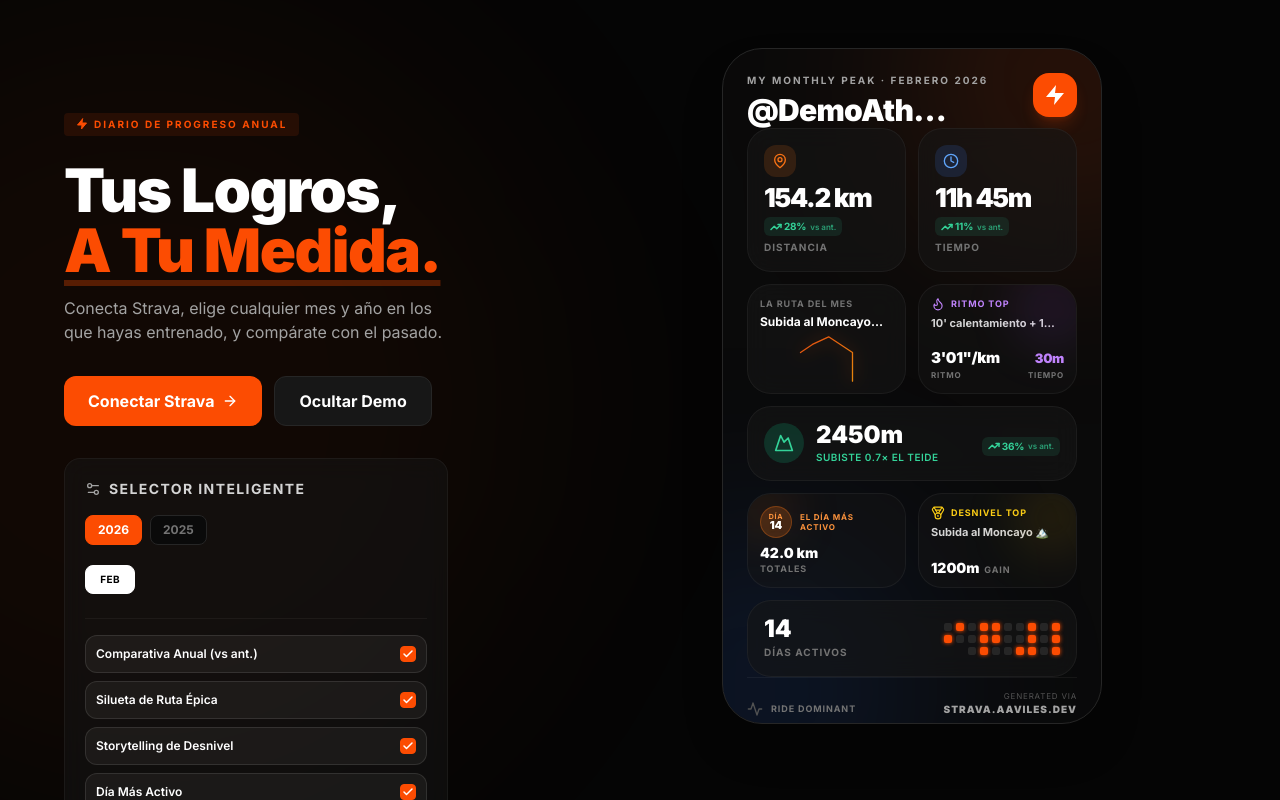
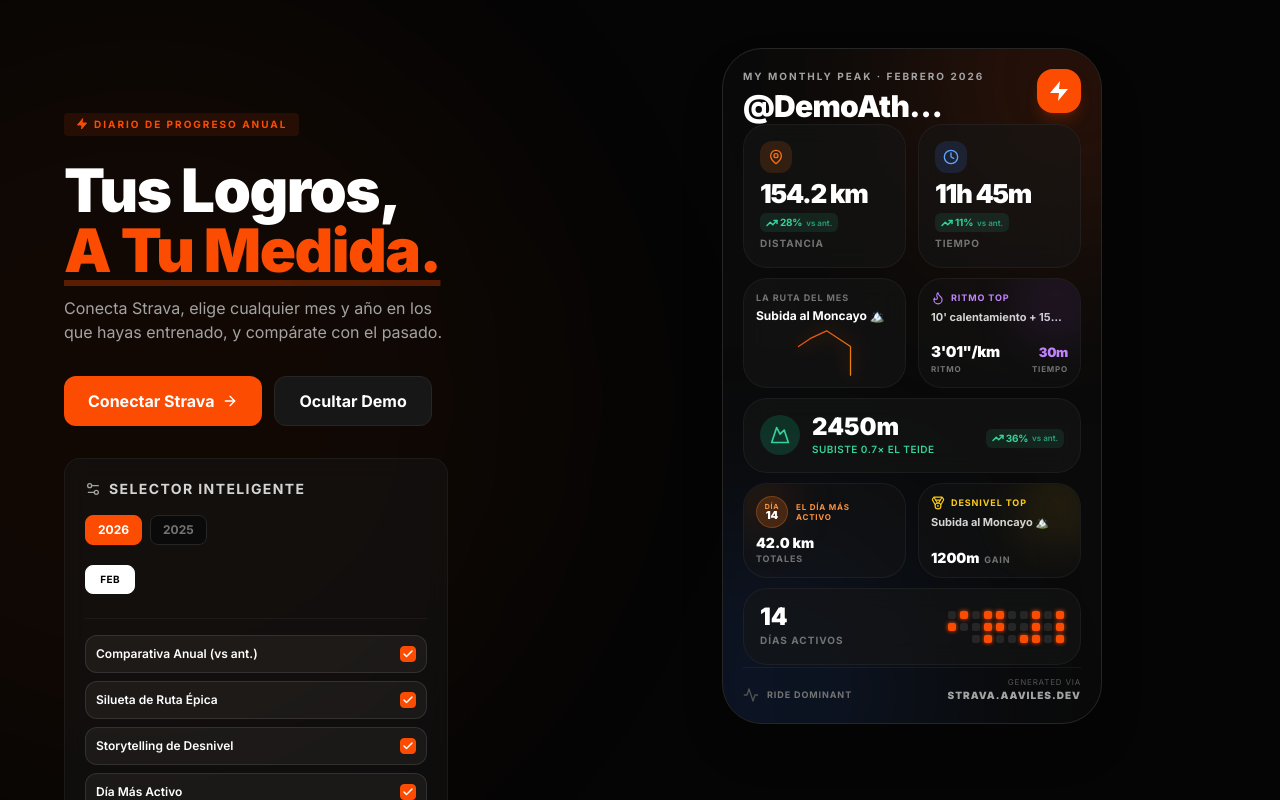
Before and after one commit to aaf925/My-Monthly-Peak, a Next.js app: page / in a window 1280 px wide. Both pictures are taken after a click on the button "Explorar Demo". Shown: the top 800 px of the page. Built offline with nearby package versions, Linux system fonts and the light colour scheme; no server answers.

Commit message:
🚀 Compress vertical paddings to ensure footer fits in 9:16 container

```diff
--- a/src/components/BentoCard.tsx
+++ b/src/components/BentoCard.tsx
@@ -88,7 +88,7 @@ const BentoCard: React.FC<BentoCardProps> = ({ stats, prevStats, userName, confi
             variants={containerVars}
             initial="hidden"
             animate="show"
-            className="relative w-full max-w-[380px] aspect-[9/16] bg-neutral-950 text-white rounded-[2.5rem] overflow-hidden border border-neutral-800 shadow-2xl p-6 flex flex-col justify-between"
+            className="relative w-full max-w-[380px] aspect-[9/16] bg-neutral-950 text-white rounded-[2.5rem] overflow-hidden border border-neutral-800 shadow-2xl p-5 flex flex-col justify-between"
         >
             <div className="absolute inset-0 pointer-events-none overflow-hidden select-none">
                 <div className="absolute -top-32 -right-32 w-80 h-80 bg-strava/15 blur-[100px] rounded-full" />
@@ -119,10 +119,10 @@ const BentoCard: React.FC<BentoCardProps> = ({ stats, prevStats, userName, confi
                 </div>
             </motion.div>
 
-            <div className="relative z-10 flex-grow flex flex-col gap-3">
+            <div className="relative z-10 flex-grow flex flex-col gap-[10px]">
                 {/* ROW 1: Distancia + Tiempo */}
                 <div className="grid grid-cols-2 gap-3 shrink-0">
-                    <motion.div variants={itemVars} className="bg-neutral-900/60 backdrop-blur-md border border-white/5 rounded-3xl p-4 flex flex-col justify-between min-h-[115px]">
+                    <motion.div variants={itemVars} className="bg-neutral-900/60 backdrop-blur-md border border-white/5 rounded-3xl p-4 flex flex-col justify-between min-h-[105px]">
                         <div className="w-8 h-8 rounded-xl bg-orange-500/15 flex items-center justify-center">
                             <MapPin className="w-4 h-4 text-orange-500" />
                         </div>
@@ -135,7 +135,7 @@ const BentoCard: React.FC<BentoCardProps> = ({ stats, prevStats, userName, confi
                         </div>
                     </motion.div>
 
-                    <motion.div variants={itemVars} className="bg-neutral-900/60 backdrop-blur-md border border-white/5 rounded-3xl p-4 flex flex-col justify-between min-h-[115px]">
+                    <motion.div variants={itemVars} className="bg-neutral-900/60 backdrop-blur-md border border-white/5 rounded-3xl p-4 flex flex-col justify-between min-h-[105px]">
                         <div className="w-8 h-8 rounded-xl bg-blue-500/15 flex items-center justify-center">
                             <Clock className="w-4 h-4 text-blue-400" />
                         </div>
@@ -153,7 +153,7 @@ const BentoCard: React.FC<BentoCardProps> = ({ stats, prevStats, userName, confi
                 <motion.div variants={itemVars} className="flex gap-3 shrink-0">
                     {/* WIDGET: Mapa (Half Width) */}
                     {config.showMap && svgPath && (
-                        <div className="bg-neutral-900/60 backdrop-blur-md border border-white/5 rounded-3xl p-3 flex-1 flex flex-col relative overflow-hidden group min-h-[110px]">
+                        <div className="bg-neutral-900/60 backdrop-blur-md border border-white/5 rounded-3xl p-3 flex-1 flex flex-col relative overflow-hidden group min-h-[100px]">
                             <p className="text-[9px] text-neutral-500 font-bold uppercase tracking-widest mb-0.5 relative z-10 w-[80%]">La ruta del mes</p>
                             <p className="text-[12px] font-bold truncate z-10 relative mb-4 pr-2">{stats.topActivity?.name}</p>
                             <div className="absolute inset-x-0 bottom-0 top-10 flex items-center justify-center p-2 opacity-90 mix-blend-screen drop-shadow-[0_0_8px_rgba(252,76,2,0.6)] object-contain">
@@ -225,7 +225,7 @@ const BentoCard: React.FC<BentoCardProps> = ({ stats, prevStats, userName, confi
                 <motion.div variants={itemVars} className="flex gap-3 shrink-0">
                     {/* Día Más Activo (Adaptive width) */}
                     {config.showMostActiveDay && (
-                        <div className="bg-neutral-900/40 border border-white/5 rounded-3xl p-3 flex-1 flex flex-col justify-between relative overflow-hidden min-h-[90px] z-10">
+                        <div className="bg-neutral-900/40 border border-white/5 rounded-3xl p-3 flex-1 flex flex-col justify-between relative overflow-hidden min-h-[85px] z-10">
                             <div className="absolute -left-4 -top-4 w-16 h-16 bg-orange-500/10 rounded-full blur-xl pointer-events-none" />
                             <div className="flex items-center gap-2 mb-2 relative z-10">
                                 <div className="w-8 h-8 rounded-full bg-orange-500/20 border border-orange-500/30 flex flex-col items-center justify-center shrink-0 leading-none">
@@ -245,7 +245,7 @@ const BentoCard: React.FC<BentoCardProps> = ({ stats, prevStats, userName, confi
 
                     {/* Desnivel Top (Adaptive width) */}
                     {config.showPeaks && (
-                        <div className="bg-neutral-900/40 border border-white/5 rounded-3xl p-3 flex-1 flex flex-col justify-between relative overflow-hidden min-h-[90px] z-10">
+                        <div className="bg-neutral-900/40 border border-white/5 rounded-3xl p-3 flex-1 flex flex-col justify-between relative overflow-hidden min-h-[85px] z-10">
                             <div className="absolute -right-4 -top-4 w-20 h-20 bg-yellow-500/10 rounded-full blur-xl pointer-events-none" />
                             <div>
                                 <div className="flex items-center gap-1.5 mb-1.5 text-yellow-400">
@@ -287,7 +287,7 @@ const BentoCard: React.FC<BentoCardProps> = ({ stats, prevStats, userName, confi
                 )}
             </div>
 
-            <motion.div variants={itemVars} className="relative z-10 pt-3 flex justify-between items-end shrink-0 mt-auto border-t border-white/5">
+            <motion.div variants={itemVars} className="relative z-10 pt-2 flex justify-between items-end shrink-0 mt-auto border-t border-white/5">
                 <div className="flex items-center gap-2">
                     <Activity className="w-4 h-4 text-neutral-600" />
                     <p className="text-[9px] font-bold text-neutral-500 uppercase tracking-widest">
```
